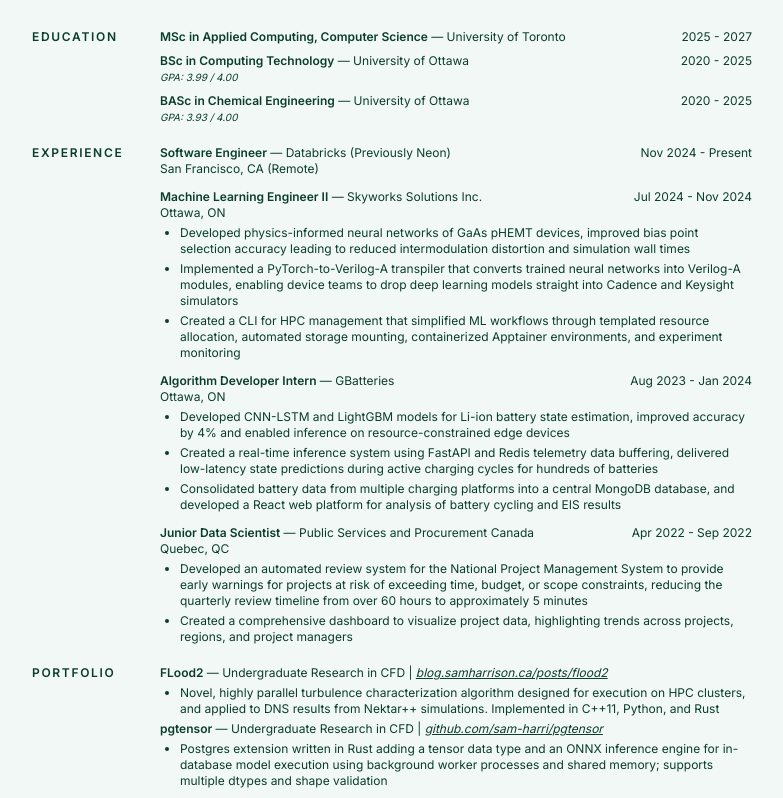
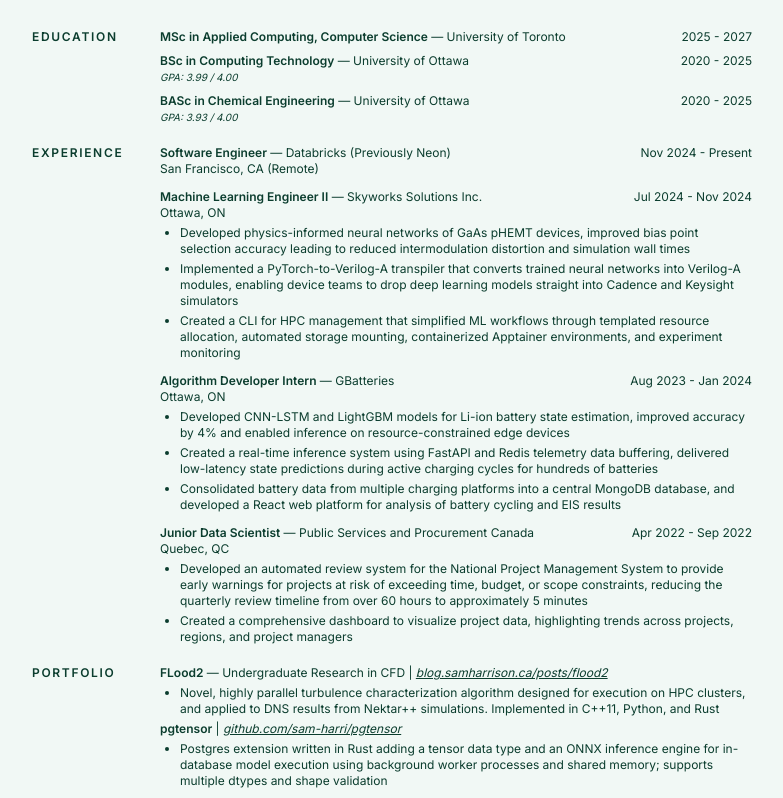
Before and after one commit to sam-harri/30secondCV, a plain HTML site: page index.html in a window 1280 px wide. Shown: the part 103-901 px from the top of the page, without its empty margins (248-1031 px from the left). Drawn offline with nearby package versions, Linux system fonts and the light colour scheme.

Commit message:
Update index.html

```diff
--- a/index.html
+++ b/index.html
@@ -162,7 +162,7 @@
         </article>
 
         <article class="mt-1">
-          <div class="text-xs"><span class="font-semibold">pgtensor</span> — Undergraduate Research in CFD | <a href="https://github.com/sam-harri/pgtensor" target="_blank" class="underline italic">github.com/sam-harri/pgtensor</a></div>
+          <div class="text-xs"><span class="font-semibold">pgtensor</span> | <a href="https://github.com/sam-harri/pgtensor" target="_blank" class="underline italic">github.com/sam-harri/pgtensor</a></div>
           <ul class="mt-1 list-disc pl-5 text-xs space-y-1">
             <li>Postgres extension written in Rust adding a tensor data type and an ONNX inference engine for in-database model execution using background worker processes and shared memory; supports multiple dtypes and shape validation</li>
           </ul>
```
